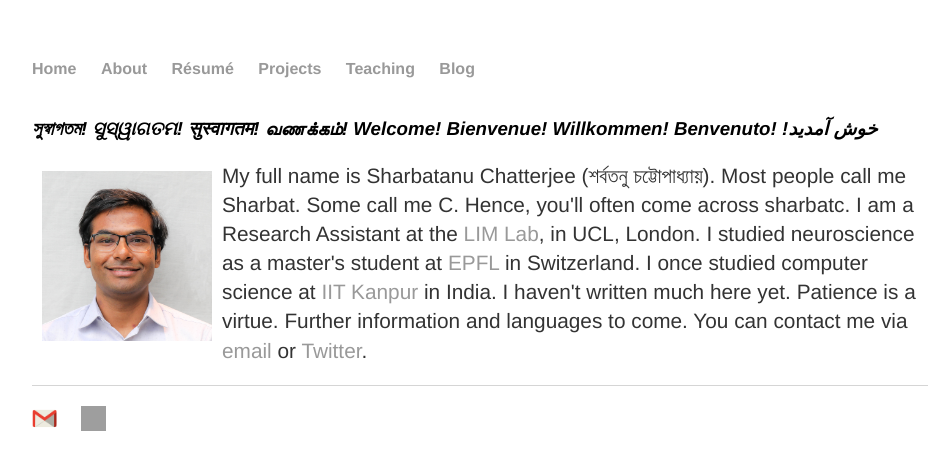
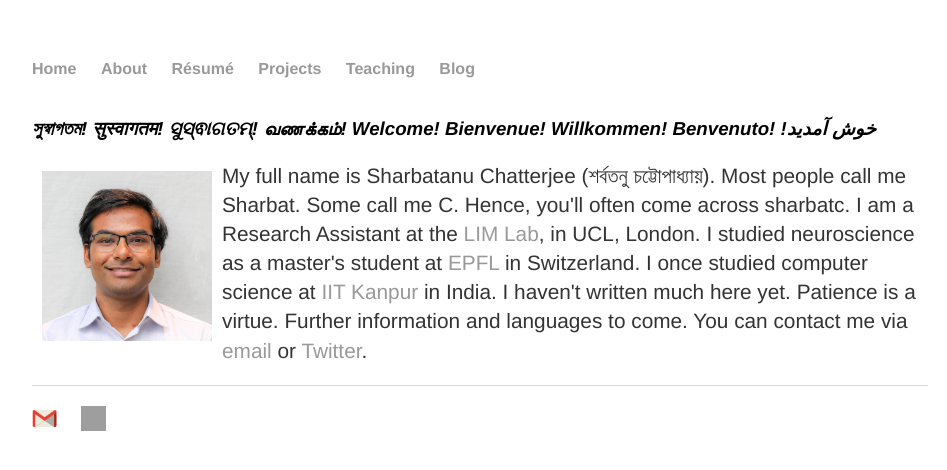
Before and after one commit to sharbatc/sharbatc.github.io, a Jekyll site: the page built from index.html, in a window 1280 px wide. Shown: the top 470 px of the page, without its empty margins (160-1107 px from the left). Built offline with Jekyll 4.4.1, drawn with Linux system fonts in a browser that asks for light colours; grey boxes are pictures that could not be loaded.

Commit message:
ଓଡ଼ିଆ ଠିକ

```diff
--- a/index.html
+++ b/index.html
@@ -3,6 +3,6 @@ layout: default
 title: Sharbatanu Chatterjee
 ---
 <div class="blurb">
-	<h3><i>সুস্বাগতম! ସୁସ୍ୱାଗତମ! सुस्वागतम! வணக்கம்! Welcome! Bienvenue! Willkommen! Benvenuto! !خوش آمديد</i></h3>
+	<h3><i>সুস্বাগতম! सुस्वागतम! ସୁସ୍ଵାଗତମ୍! வணக்கம்! Welcome! Bienvenue! Willkommen! Benvenuto! !خوش آمديد</i></h3>
 	<p><img src="/img/Sharbat_prof.jpg" alt="My photo from UCL" style="float:left;width:170px;height:170px;padding:10px">My full name is Sharbatanu Chatterjee (শর্বতনু চট্টোপাধ্যায়). Most people call me Sharbat. Some call me C. Hence, you'll often come across sharbatc. I am a Research Assistant at the <a href="https://www.lim.bio/">LIM Lab</a>, in UCL, London. I studied neuroscience as a master's student at <a href="https://epfl.ch/">EPFL</a> in Switzerland. I once studied computer science at <a href="https://iitk.ac.in">IIT Kanpur</a> in India. I haven't written much here yet. Patience is a virtue. Further information and languages to come. You can contact me via <a href="mailto:sharbatanu444@gmail.com">email</a> or <a href="https://www.twitter.com/sharbat_c">Twitter</a>.
 </div><!-- /.blurb -->
```
